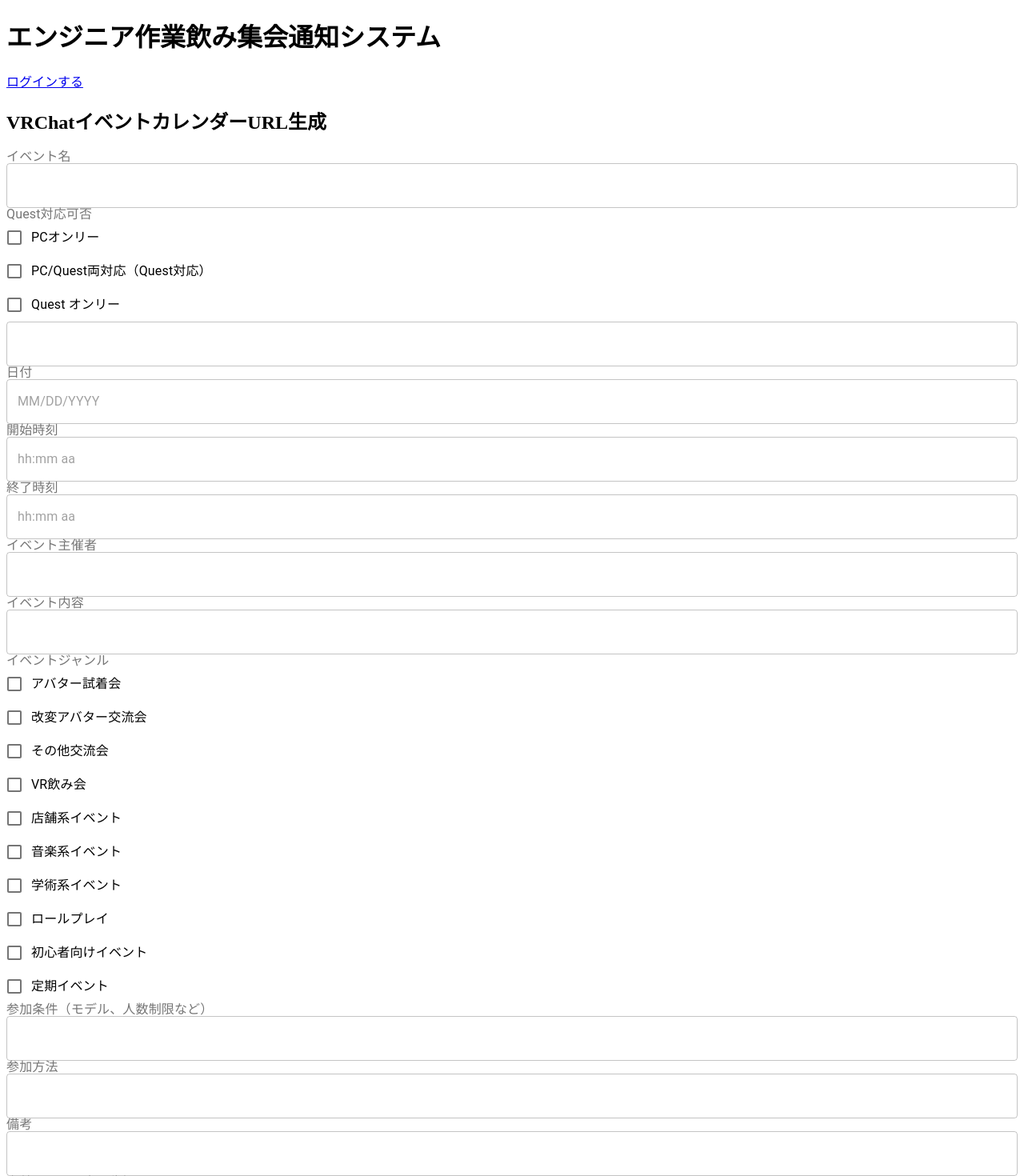
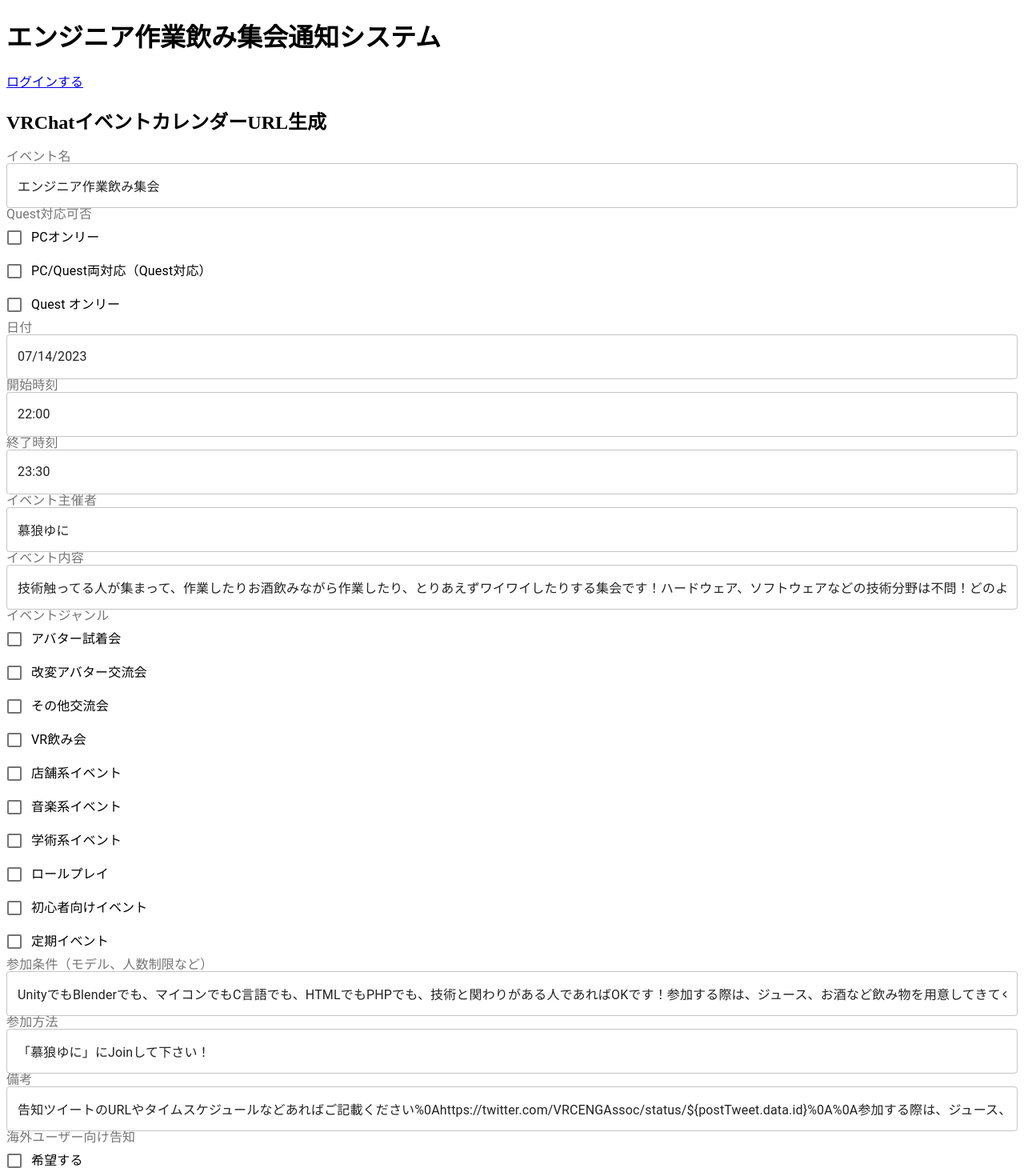
Before and after one commit to yuya-0928/eventAnnounceBot, a React (Vite) app in the folder frontend/: page / in a window 1280 px wide. Shown: the top 1470 px of the page at 80% size. Built offline with nearby package versions, Linux system fonts and the light colour scheme.

Commit message:
default valueを設定する

```diff
--- a/frontend/src/component/VrcEventCalenderUrlGenerator.tsx
+++ b/frontend/src/component/VrcEventCalenderUrlGenerator.tsx
@@ -16,7 +16,7 @@
   const initialValues = {
     eventName: "エンジニア作業飲み集会",
     isQuestAvelable: "PC/Quest両対応（Quest対応）",
-    date: ``,
+    date: dayjs(),
     startTime: "22:00",
     endTime: "23:30",
     eventOwner: "慕狼ゆに",
@@ -45,6 +45,7 @@
           <MuiTextField
             name="eventName"
             variant="outlined"
+            value={formik.values.eventName}
             onChange={formik.handleChange}
           />
         </MuiFormControl>
@@ -59,7 +60,6 @@
             control={<MuiCheckbox />}
             label={"Quest オンリー"}
           />
-          <MuiTextField name="isQuestAvelable" variant="outlined" />
         </MuiFormControl>
         <MuiFormControl>
           <MuiFormLabel>日付</MuiFormLabel>
@@ -72,6 +72,7 @@
                   true
                 );
               }}
+              value={dayjs(formik.values.date, "YYYY-MM-DD")}
             />
           </LocalizationProvider>
         </MuiFormControl>
@@ -79,13 +80,14 @@
           <MuiFormLabel>開始時刻</MuiFormLabel>
           <LocalizationProvider dateAdapter={AdapterDayjs}>
             <TimeField
+              format="HH:mm"
               onChange={(time: Dayjs | null) => {
                 void formik.setFieldValue(
                   "startTime",
-                  dayjs(time).format("HH:mm"),
-                  true
+                  dayjs(time).format("HH:mm")
                 );
               }}
+              value={dayjs(formik.values.startTime, "HH:mm")}
             />
           </LocalizationProvider>
         </MuiFormControl>
@@ -93,6 +95,7 @@
           <MuiFormLabel>終了時刻</MuiFormLabel>
           <LocalizationProvider dateAdapter={AdapterDayjs}>
             <TimeField
+              format="HH:mm"
               onChange={(time: Dayjs | null) => {
                 void formik.setFieldValue(
                   "endTime",
@@ -100,6 +103,7 @@
                   true
                 );
               }}
+              value={dayjs(formik.values.endTime, "HH:mm")}
             />
           </LocalizationProvider>
         </MuiFormControl>
@@ -109,6 +113,7 @@
             name="eventName"
             variant="outlined"
             onChange={formik.handleChange}
+            value={formik.values.eventOwner}
           />
         </MuiFormControl>
         <MuiFormControl>
@@ -117,6 +122,7 @@
             name="eventName"
             variant="outlined"
             onChange={formik.handleChange}
+            value={formik.values.evnetContent}
           />
         </MuiFormControl>
         <MuiFormControl>
@@ -165,6 +171,7 @@
             name="eventName"
             variant="outlined"
             onChange={formik.handleChange}
+            value={formik.values.participationConditions}
           />
         </MuiFormControl>
         <MuiFormControl>
@@ -173,6 +180,7 @@
             name="eventName"
             variant="outlined"
             onChange={formik.handleChange}
+            value={formik.values.wayToParticipate}
           />
         </MuiFormControl>
         <MuiFormControl>
@@ -181,6 +189,7 @@
             name="eventName"
             variant="outlined"
             onChange={formik.handleChange}
+            value={formik.values.note}
           />
         </MuiFormControl>
         <MuiFormControl>
```
